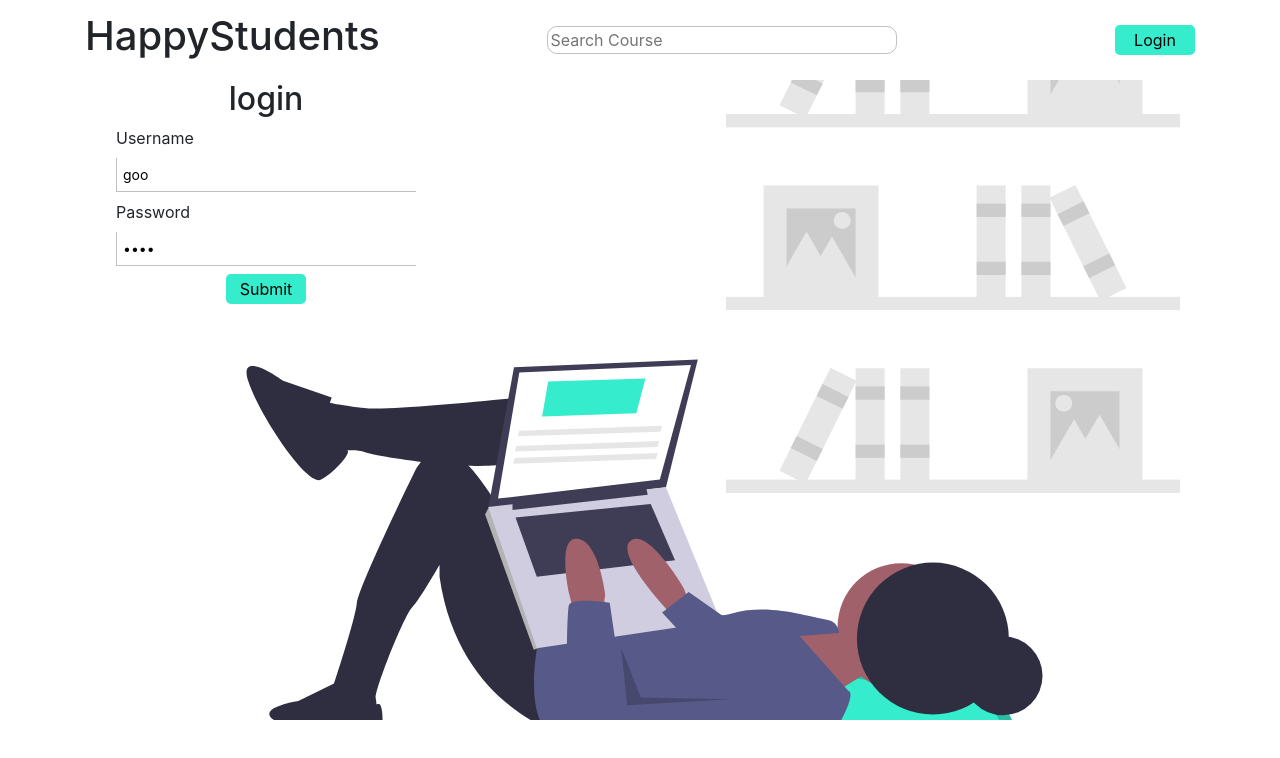
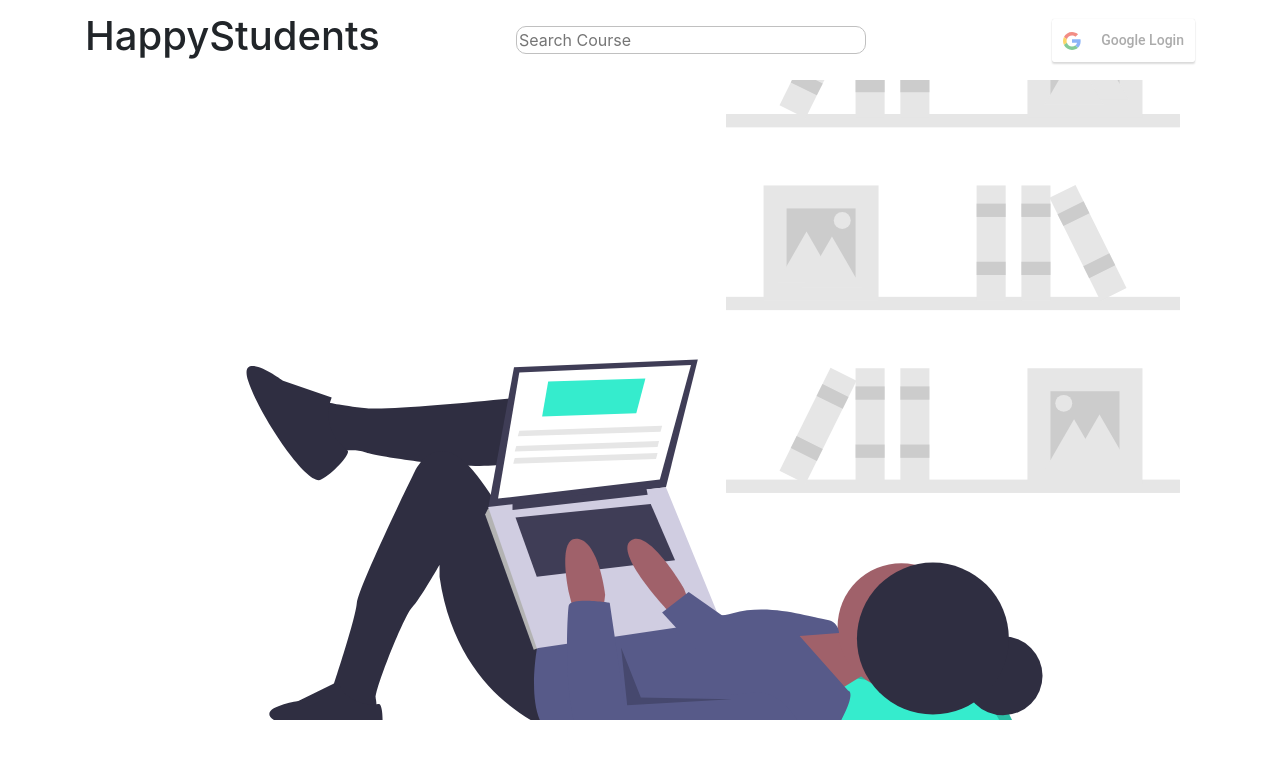
Before and after one commit to curlybracee/HappyStudents, a React (Create React App) app: page / in a window 1280 px wide. Shown: the top 758 px of the page. Built offline with nearby package versions, Linux system fonts and the light colour scheme.

Commit message:
google-login

```diff
--- a/package.json
+++ b/package.json
@@ -13,6 +13,7 @@
     "bootstrap-icons": "^1.0.0-alpha5",
     "react": "^16.13.1",
     "react-dom": "^16.13.1",
+    "react-google-login": "^5.1.20",
     "react-router-dom": "^5.2.0",
     "react-scripts": "3.4.1"
   },
--- a/src/App.css
+++ b/src/App.css
@@ -48,19 +48,3 @@ padding: 6px;
     outline: none;
     box-shadow:0 3px 5px silver;
 }
-
-.loginButton{
-    border: none;
-    background-color:#35eccd;
-    border-radius: 5px;
-    padding: 3px;
-    text-align:center ;
-    width: 80px;
-
-}
-.loginButton:focus{
-    outline: none;
-}
-.loginButton:hover{
-    background-color: #2abda4;
-}
--- a/src/components/Home.js
+++ b/src/components/Home.js
@@ -1,16 +1,17 @@
 import React, { useContext } from "react";
 import { UserfContext } from "../context/userState";
-import { Login } from "./Login";
+
 
 
 export const Home = () => {
   const { isToken } = useContext(UserfContext);
 
+
   return (
     <div className="container">
 
         <div className="wall-container">
-        <div className=""> {!isToken ? <Login /> : null}</div>
+
         </div>
 
 
--- a/src/components/Login.js
+++ /dev/null
@@ -1,46 +0,0 @@
-import React, { useState, useContext } from "react";
-import axios from "axios";
-import { UserfContext } from "../context/userState";
-
-export const Login = () => {
-  const { isToken, setIsToken } = useContext(UserfContext);
-  const [username, setUsername] = useState("goo");
-  const [password, setPassword] = useState("goop");
-
-  const onSubmit = (e) => {
-    e.preventDefault();
-    axios
-      .post("http://54.169.208.124:9000/api/gettoken", { username, password })
-      .then((res) => {
-        localStorage.setItem("token", res.data.data.token);
-        setIsToken(!isToken);
-      })
-      .catch((err) => {
-        console.log(err);
-      });
-  };
-  if (!isToken) {
-    return (
-      <div className="">
-        <form onSubmit={onSubmit} className="userLogin ml-3">
-          <h2>login</h2>
-          <label>Username</label>
-          <input
-            className="loginInput mb-2"
-            value={username}
-            onChange={(e) => setUsername(e.target.value)}
-            type="text"
-          />
-          <label>Password</label>
-          <input
-            className="loginInput mb-2"
-            value={password}
-            onChange={(e) => setPassword(e.target.value)}
-            type="password"
-          />
-          <button className="loginButton mx-auto" type="submit">Submit</button>
-        </form>
-      </div>
-    );
-  }
-};
--- a/src/components/header.js
+++ b/src/components/header.js
@@ -1,11 +1,13 @@
 import React from "react";
 import { UserfContext } from "../context/userState";
 import { useContext } from "react";
-
+import GoogleLogin from 'react-google-login'
 export const Header = () => {
   const { userLoging, isToken } = useContext(UserfContext);
+  const responseGoogle=(response)=>{
+    console.log(response);
 
-  const userStatus = isToken ? "Logout" : "Login";
+  }
 
   return (
     <div className="header-container">
@@ -21,9 +23,13 @@ export const Header = () => {
           />
         </form>
       </div>
-      <button className="loginButton" onClick={userLoging}>
-        {userStatus}
-      </button>
+      <GoogleLogin
+          clientId="230577544545-c65p7g6jqg33p8rqntbc645rn200c69h.apps.googleusercontent.com"
+          buttonText="Google Login"
+          onSuccess={responseGoogle}
+          onFailure={responseGoogle}
+          cookiePolicy={'single_host_origin'}
+          />
     </div>
   );
 };
```
Also changed, not shown: 1 other file (tests, documents, lock files or other folders).
